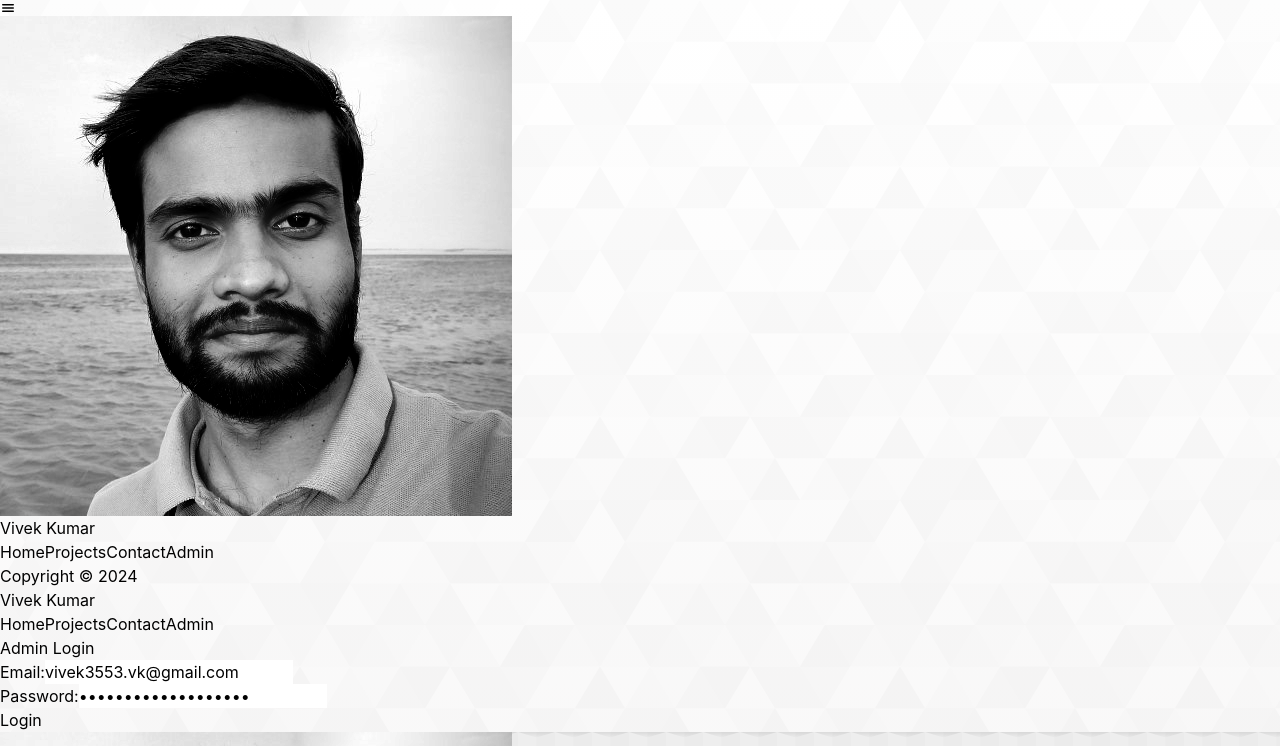
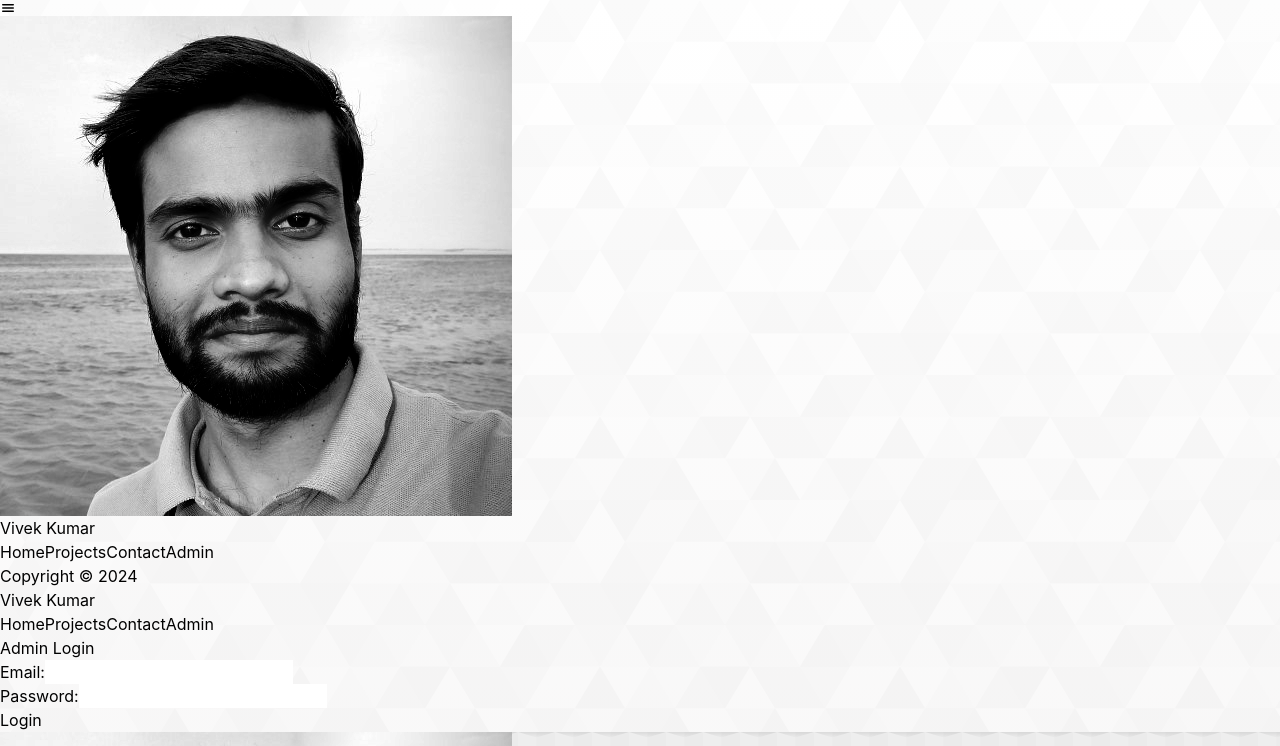
Before and after one commit to Vivek01233210/my-portfolio-website, a React (Vite) app in the folder client/: page /login in a window 1280 px wide. Shown: the top 746 px of the page. Built offline with nearby package versions, Linux system fonts and the light colour scheme; no server answers.

Commit message:
some changes

```diff
--- a/client/src/pages/Authentication/Login.jsx
+++ b/client/src/pages/Authentication/Login.jsx
@@ -8,7 +8,7 @@ import { isAuthenticated } from '../../redux/slices/authSlice.js';
 export default function Login() {
     const navigate = useNavigate();
     const dispatch = useDispatch();
-    const [userData, setUserData] = useState({ email: 'vivek3553.vk@gmail.com', password: 'vivek@admin@3553.vk' });
+    const [userData, setUserData] = useState({ email: '', password: '' });
 
     const loginMutation = useMutation({
         mutationKey: ["login"],
```
